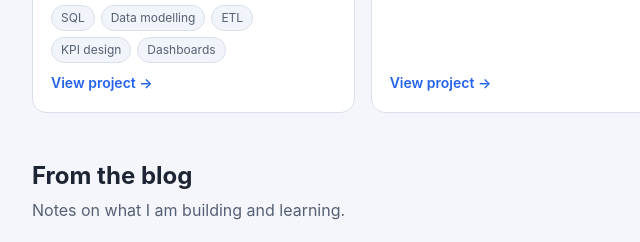
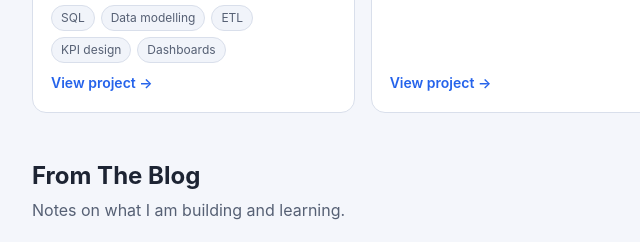
Before and after one commit to poonam-bhadane/poonam-bhadane.github.io, an Astro site: page / in a window 1280 px wide. Shown: the part 1201-1443 px from the top of the page, 108-748 px from the left. Built offline with nearby package versions, Linux system fonts and the light colour scheme; Astro itself is replaced by a stand-in of ours.

Commit message:
Change blog section heading to title case

```diff
--- a/src/pages/index.astro
+++ b/src/pages/index.astro
@@ -47,7 +47,7 @@ const initials = site.name.split(' ').map((w) => w[0]).join('').slice(0, 2);
 
     {posts.length > 0 && (
       <section id="blog">
-        <h2 class="section">From the blog</h2>
+        <h2 class="section">From The Blog</h2>
         <p class="lead">Notes on what I am building and learning.</p>
         <div class="postlist">
           {posts.map((post) => (
```
